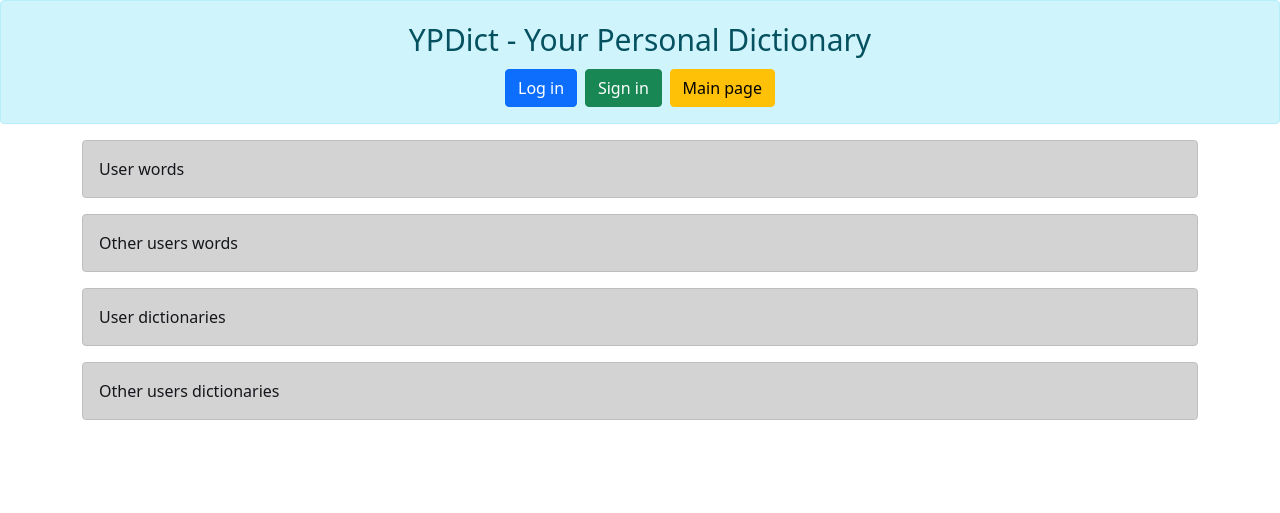
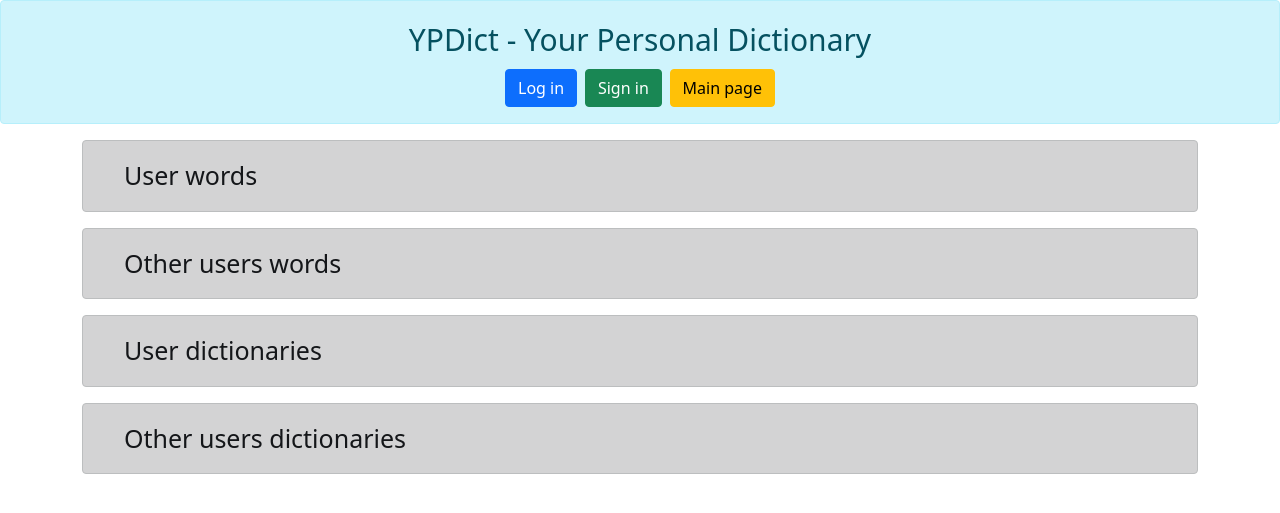
Before and after one commit to sevastarYandex/final_project, a Flask app: page / in a window 1280 px wide. Shown: the top 513 px of the page. Run offline with Flask 3, Linux system fonts and the light colour scheme; data that the repository does not hold is empty.

Commit message:
welcome reduction

```diff
--- a/templates/welcome.html
+++ b/templates/welcome.html
@@ -1,7 +1,7 @@
 {% extends "base.html" %}
 {% block content %}
-<div class="alert alert-dark" text-align="center" font-size="20px">User words</div>
-<div class="alert alert-dark" text-align="center" font-size="20px">Other users words</div>
-<div class="alert alert-dark" text-align="center" font-size="20px">User dictionaries</div>
-<div class="alert alert-dark" text-align="center" font-size="20px">Other users dictionaries</div>
+<div class="alert alert-dark" style="text-indent: 25px; font-size: 25px">User words</div>
+<div class="alert alert-dark" style="text-indent: 25px; font-size: 25px">Other users words</div>
+<div class="alert alert-dark" style="text-indent: 25px; font-size: 25px">User dictionaries</div>
+<div class="alert alert-dark" style="text-indent: 25px; font-size: 25px">Other users dictionaries</div>
 {% endblock %}
```
